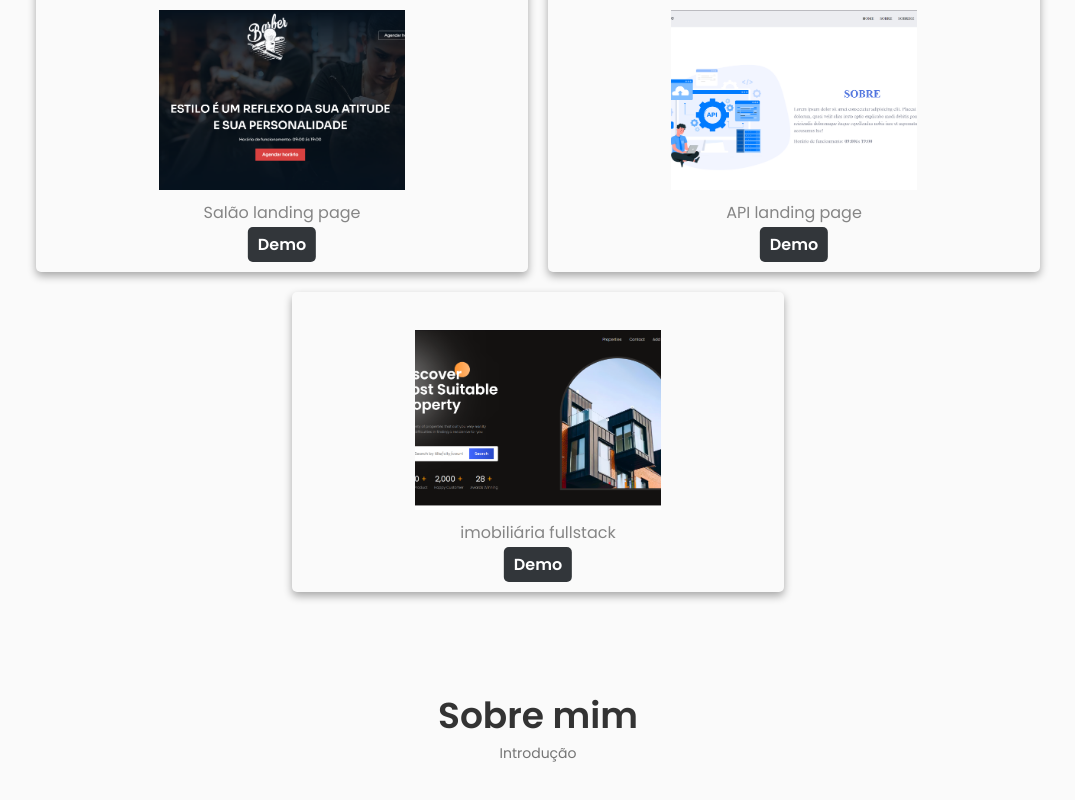
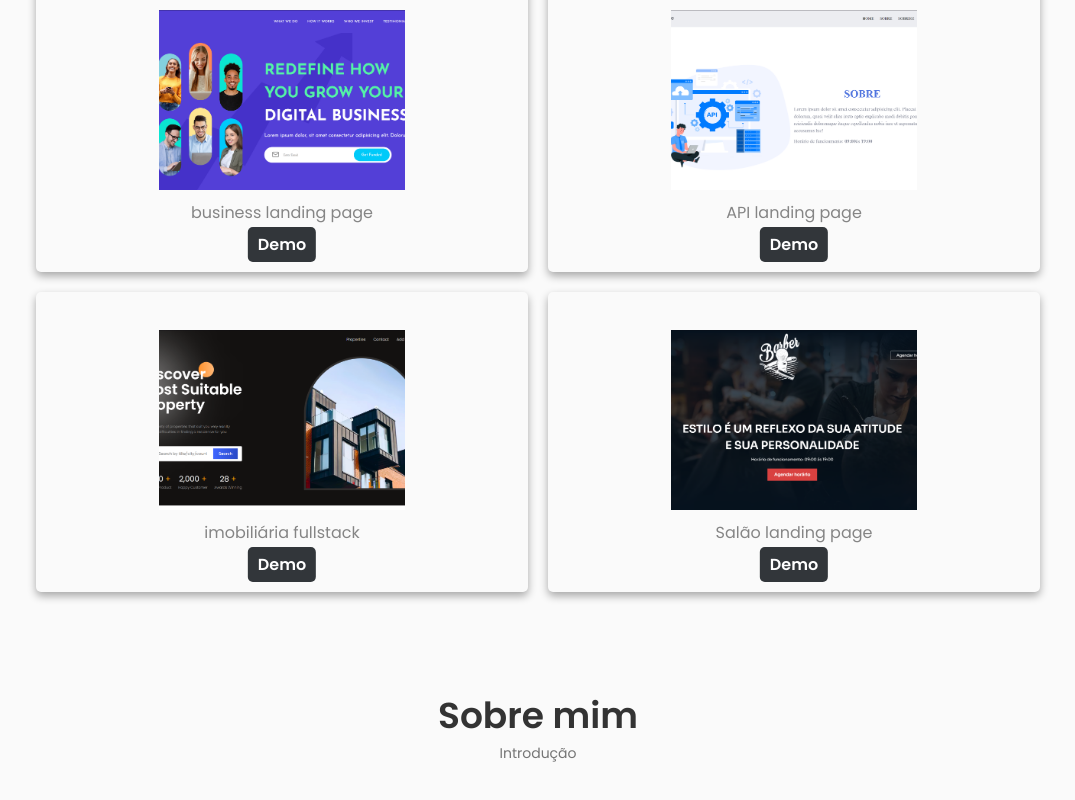
Before and after one commit to MateusBeltrao/portifolio, a React (Create React App) app: page / in a window 1280 px wide. Shown: the part 1037-1837 px from the top of the page, without its empty margins (102-1177 px from the left). Built offline with nearby package versions, Linux system fonts and the light colour scheme.

Commit message:
finalizando

```diff
--- a/src/components/portfolio/Portfolio.jsx
+++ b/src/components/portfolio/Portfolio.jsx
@@ -5,6 +5,7 @@ import './portfolio.css';
 import salão from '../../assets/salão.png';
 import api from "../../assets/api.png"
 import imove from "../../assets/moveis.png"
+import alfa from "../../assets/alfa.png"
 
 // Componente Card
 const Card = ({ type, image, text, link }) => {
@@ -25,9 +26,10 @@ const Portfolio = () => {
   const [selectedType, setSelectedType] = useState('all');
 
   const cards = [
-    { id: 1, type: "front", image: salão, text: 'Salão landing page', link: 'https://salao01.vercel.app' },
+    { id: 1, type: "front",  image: alfa, text: "business landing page", link: "https://business-seven-drab.vercel.app" },
     { id: 2, type: 'front', image: api, text: 'API landing page', link: 'https://ap-fipe-my.vercel.app' },
     { id: 3, type: 'back', image: imove, text: 'imobiliária fullstack', link: 'https://homyz-nu.vercel.app' },
+    { id: 4, type: 'font', image: salão, text: 'Salão landing page', link: 'https://salao01.vercel.app'}
   ];
 
   const handleTypeChange = (type) => {
```
